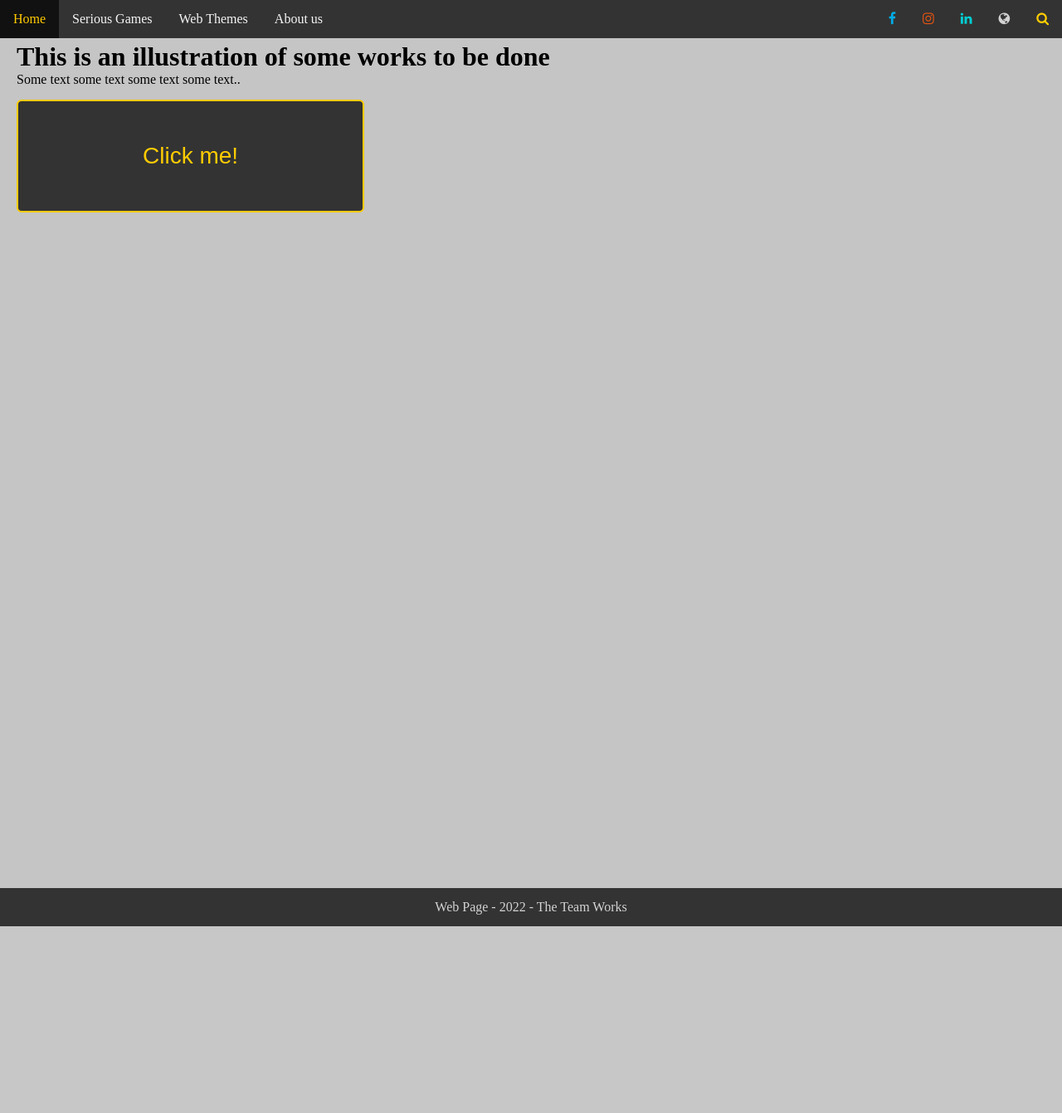
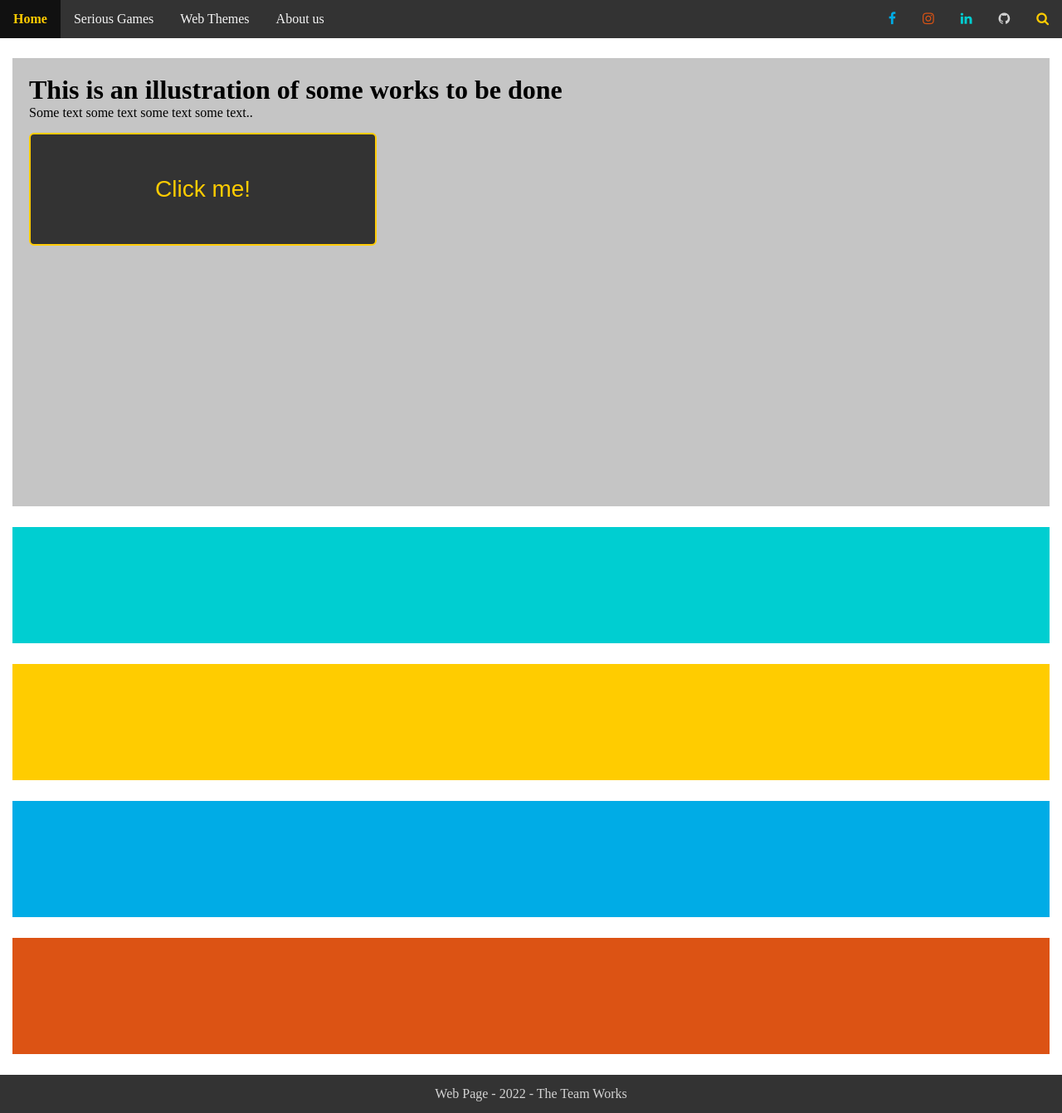
Before and after one commit to aeims/newWeb, a PHP site: page / in a window 1280 px wide. Shown: the whole page at 83% size. Before the commit the page ends 1116 px from the top, so only its background shows below. Run offline with PHP 8.4, Linux system fonts and the light colour scheme.

Commit message:
links added, minor apprance changes

```diff
--- a/index.html
+++ b/index.html
@@ -9,25 +9,31 @@
     <link rel="stylesheet" href="https://cdnjs.cloudflare.com/ajax/libs/font-awesome/4.7.0/css/font-awesome.min.css">
 </head>
 <body>
-    <div>
-        <ul>
-            <li><a class="active"  href="#">Home</a></li>
-            <li><a href="#">Serious Games</a></li>
-            <li><a href="#">Web Themes</a></li>
-            <li><a href="#">About us</a></li>
-            <li class="link-icons"><a style="color: #ffcc00;" href="#" class="fa fa-search"></a></li>
-            <li class="link-icons"><a style="color: lightgray;" href="#" class="fa fa-globe"></a></li>
-            <li class="link-icons"><a style="color: darkturquoise;" href="#" class="fa fa-linkedin"></a></li>
-            <li class="link-icons"><a style="color: rgb(220, 83, 20);" href="#" class="fa fa-instagram"></a></li>
-            <li class="link-icons"><a style="color: #00ace6;" href="#" class="fa fa-facebook"></a></li>
-        </ul>
-    </div>
-    <div style="padding:20px;margin-top:30px;background-color:#c5c5c5;height:1000px;">
+    <header>
+        <div>
+            <ul>
+                <li><a class="active" href="#home"><b>Home</b></a></li>
+                <li><a href="#seriousGame">Serious Games</a></li>
+                <li><a href="#webThemes">Web Themes</a></li>
+                <li><a href="#aboutUs">About us</a></li>
+                <li class="link-icons"><a style="color: #ffcc00;" href="#search" class="fa fa-search"></a></li>
+                <li class="link-icons"><a style="color: lightgray;" href="https://www.github.com/aeims" class="fa fa-github"></a></li>
+                <li class="link-icons"><a style="color: darkturquoise;" href="https://www.linkedin.com" class="fa fa-linkedin"></a></li>
+                <li class="link-icons"><a style="color: rgb(220, 83, 20);" href="https://www.instagram.com/oweisaw" class="fa fa-instagram"></a></li>
+                <li class="link-icons"><a style="color: #00ace6;" href="#facebook" class="fa fa-facebook"></a></li>
+            </ul>
+        </div>
+    </header>
+    <div style="padding:20px;margin:70px 15px 0;background-color:#c5c5c5;height:500px;">
         <h1>This is an illustration of some works to be done</h1>
         <p>Some text some text some text some text..</p>
         <button type="button" onclick="date_func()">Click me!</button>
         <p id="demo"></p>
     </div>
+    <div style="padding:20px;margin:25px 15px; background-color:darkturquoise;height:100px;"></div>
+    <div style="padding:20px;margin:25px 15px; background-color:#ffcc00;height:100px;"></div>
+    <div style="padding:20px;margin:25px 15px; background-color:#00ace6;height:100px;"></div>
+    <div style="padding:20px;margin:25px 15px; background-color:rgb(220, 83, 20);height:100px;"></div>
     <footer class="footer">
         <p>Web Page - 2022 - The Team Works</p>
     </footer>
--- a/style.css
+++ b/style.css
@@ -20,6 +20,7 @@
 li a {
     display: block;
     color: whitesmoke;
+    font-size: 16px;
     text-align: center;
     padding: 14px 16px;
     text-decoration: none;
@@ -32,6 +33,7 @@
 
 .active {
     background-color: #ffcc00;
+    color: #333;
 }
 
 .link-icons {
```
